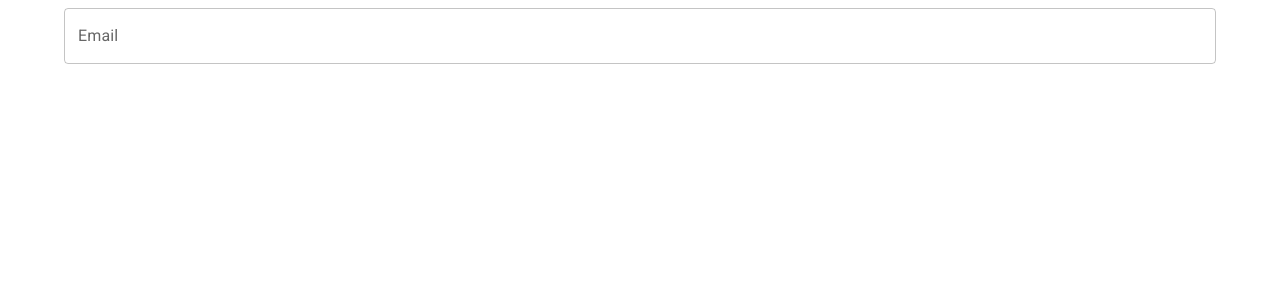
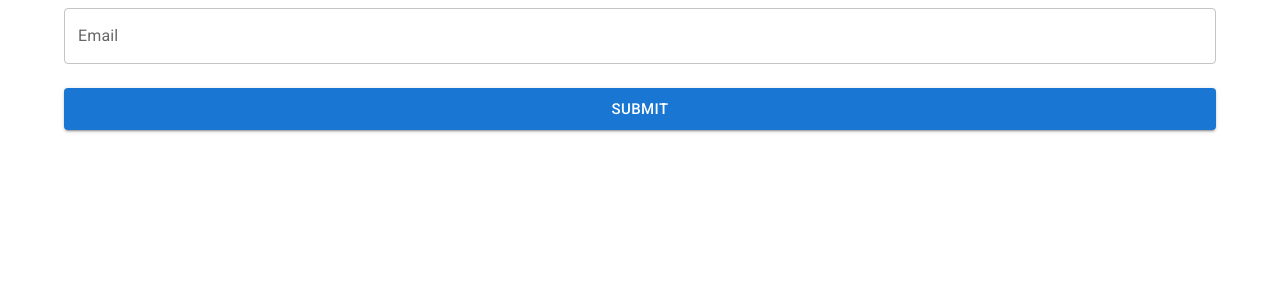
Before and after one commit to ronakmistrydev/mui-form-components, a React (Create React App) app: page / in a window 1280 px wide. Shown: the top 300 px of the page. Built offline with nearby package versions, Linux system fonts and the light colour scheme.

Commit message:
Basic email component

```diff
--- a/package.json
+++ b/package.json
@@ -13,11 +13,13 @@
     "@types/node": "^16.11.36",
     "@types/react": "^18.0.9",
     "@types/react-dom": "^18.0.5",
+    "formik": "^2.2.9",
     "react": "^18.1.0",
     "react-dom": "^18.1.0",
     "react-scripts": "5.0.1",
     "typescript": "^4.6.4",
-    "web-vitals": "^2.1.4"
+    "web-vitals": "^2.1.4",
+    "yup": "^0.32.11"
   },
   "scripts": {
     "start": "react-scripts start",
--- a/src/App.tsx
+++ b/src/App.tsx
@@ -1,12 +1,59 @@
-import { Container } from '@mui/material';
-import { EmailInputField } from './components';
+import { Box, Button, Container, TextField } from '@mui/material';
+import { useFormik } from 'formik';
+import * as yup from 'yup';
+
+const validationSchema = yup.object().shape({
+    email: yup.string().email('Invalid email').required('Email is required'),
+});
 
 function App() {
-  return (
-   <Container>
-     <EmailInputField />
-   </Container>
-  );
+    const formik = useFormik({
+        initialValues: {
+            email: '',
+        },
+        validationSchema,
+        onSubmit: values => {
+            console.log(values);
+        },
+    });
+
+    return (
+        <Container>
+            <Box
+                component="form"
+                onSubmit={formik.handleSubmit}
+            >
+
+                <TextField
+                    fullWidth
+                    id="email"
+                    label="Email"
+                    name="email"
+                    type="email"
+                    variant="outlined"
+                    onChange={formik.handleChange}
+                    onBlur={formik.handleBlur}
+                    value={formik.values.email}
+                    error={formik.touched.email && Boolean(formik.errors.email)}
+                    helperText={formik.errors.email && formik.touched.email ? formik.errors.email : ''}
+                />
+
+                <Button
+                    fullWidth
+                    type="submit"
+                    variant="contained"
+                    color="primary"
+                    size="large"
+                    sx={{
+                        mt: 3,
+                    }}
+                >
+                    Submit
+                </Button>
+
+            </Box>
+        </Container>
+    );
 }
 
 export default App;
```
Also changed, not shown: 1 other file (tests, documents, lock files or other folders).
